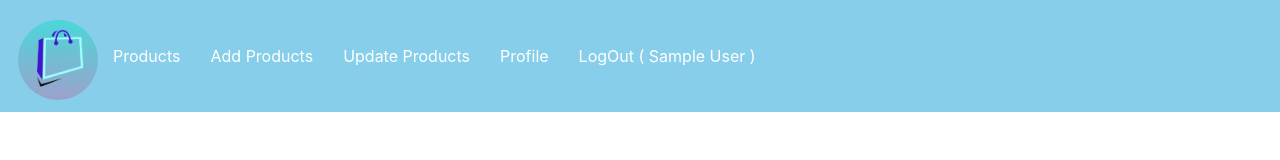
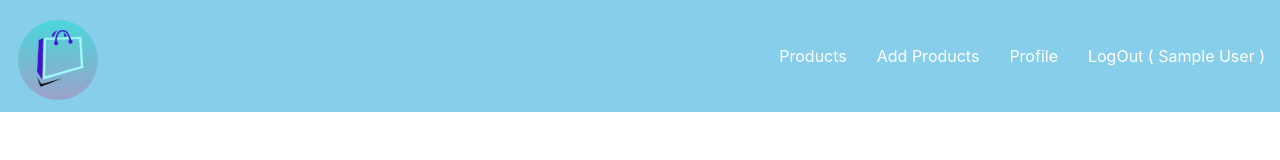
Before and after one commit to bhanu9672/e-dashbaord, a React (Create React App) app in the folder front-end/: page / in a window 1280 px wide. Shown: the top 160 px of the page. Built offline with nearby package versions, Linux system fonts and the light colour scheme; no server answers; sample sign-in values are in the browser's storage.

Commit message:
mirror code update

```diff
--- a/front-end/src/App.css
+++ b/front-end/src/App.css
@@ -1,8 +1,6 @@
-/* .nav-ul {
-  padding: 5px;
-  margin: 0px;
-  background-color: skyblue;
-} */
+.nav-ul {
+  text-align: end;
+}
 
 .nav-section {
   padding: 20px 0px;
--- a/front-end/src/Components/Nav.js
+++ b/front-end/src/Components/Nav.js
@@ -19,7 +19,6 @@ const Nav = () => {
                     <ul className="nav-ul">
                         <li> <Link to="/"> Products </Link> </li>
                         <li> <Link to="/add"> Add Products </Link> </li>
-                        <li> <Link to="/update"> Update Products </Link> </li>
                         <li> <Link to="/Profile"> Profile </Link> </li>
                         <li><Link to="/signup" onClick={LogOut}> LogOut ( {JSON.parse(auth).name} ) </Link></li>
                     </ul>
```
